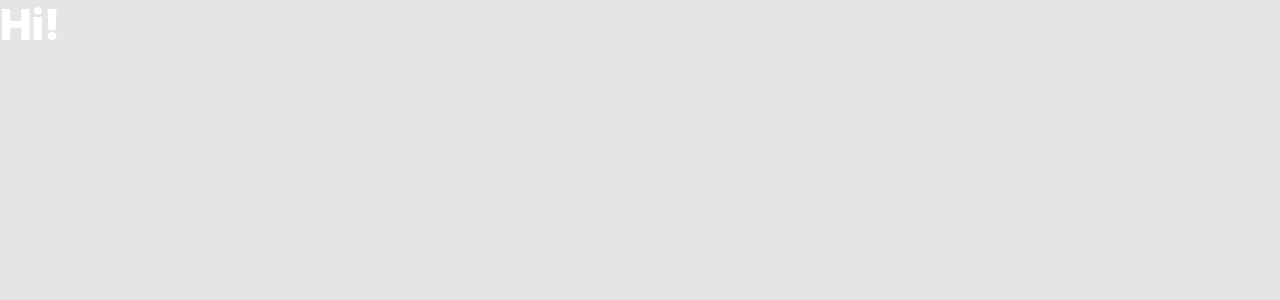
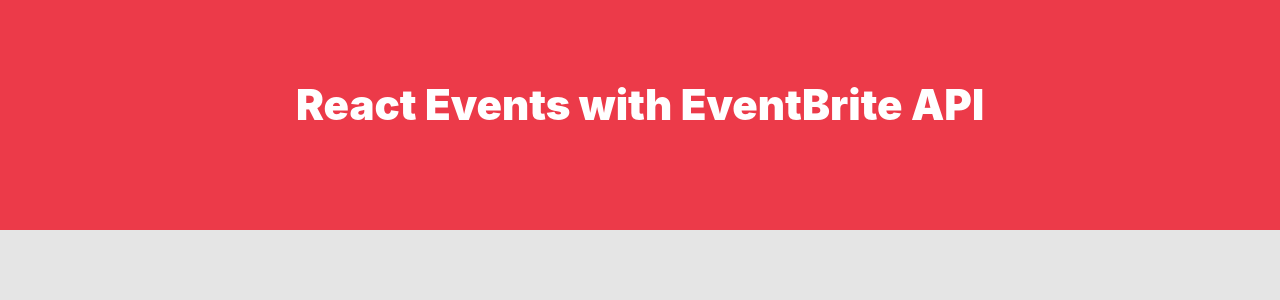
Before and after one commit to Llerena97/react-events, a React (Create React App) app: page / in a window 1280 px wide. Shown: the top 300 px of the page. Built offline with nearby package versions, Linux system fonts and the light colour scheme.

Commit message:
Create Header Component

```diff
--- a/src/App.js
+++ b/src/App.js
@@ -1,10 +1,13 @@
-import React, { Component } from 'react';
+import React, { Component, Fragment } from 'react';
+import Header from './components/Header'
 
 class App extends Component {
   render (){
     return (
       <div className="App">
-        <h1>Hi!</h1>
+        <Fragment>
+          <Header/>
+        </Fragment>
       </div>
     );
   }
--- /dev/null
+++ b/src/components/Header.js
@@ -0,0 +1,9 @@
+import React from 'react';
+
+const Header = () => (
+  <header className="uk-margin" uk-margin="true">
+    <h1 className="uk-text-center">React Events with EventBrite API</h1>
+  </header>
+);
+
+export default Header;
```
Also changed, not shown: 1 other file (tests, documents, lock files or other folders).
